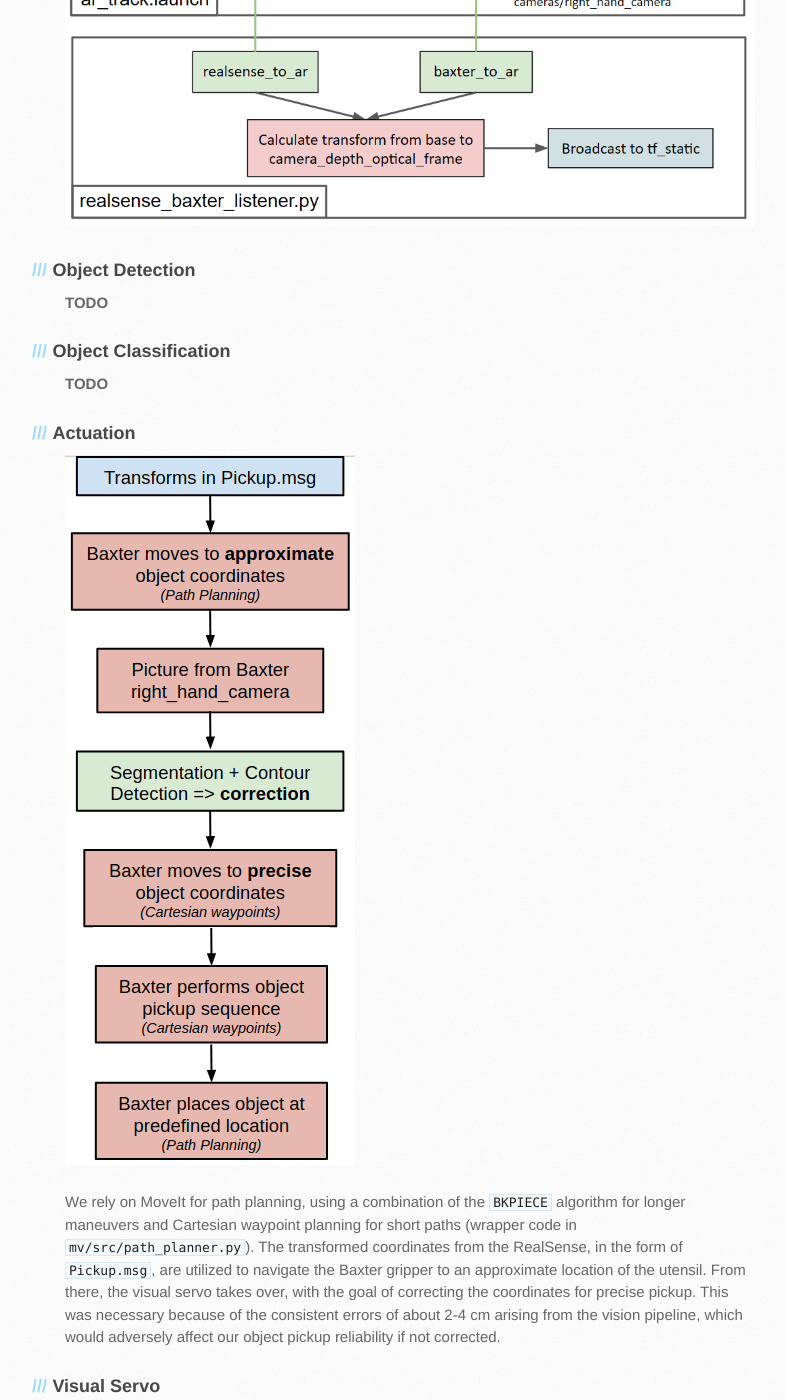
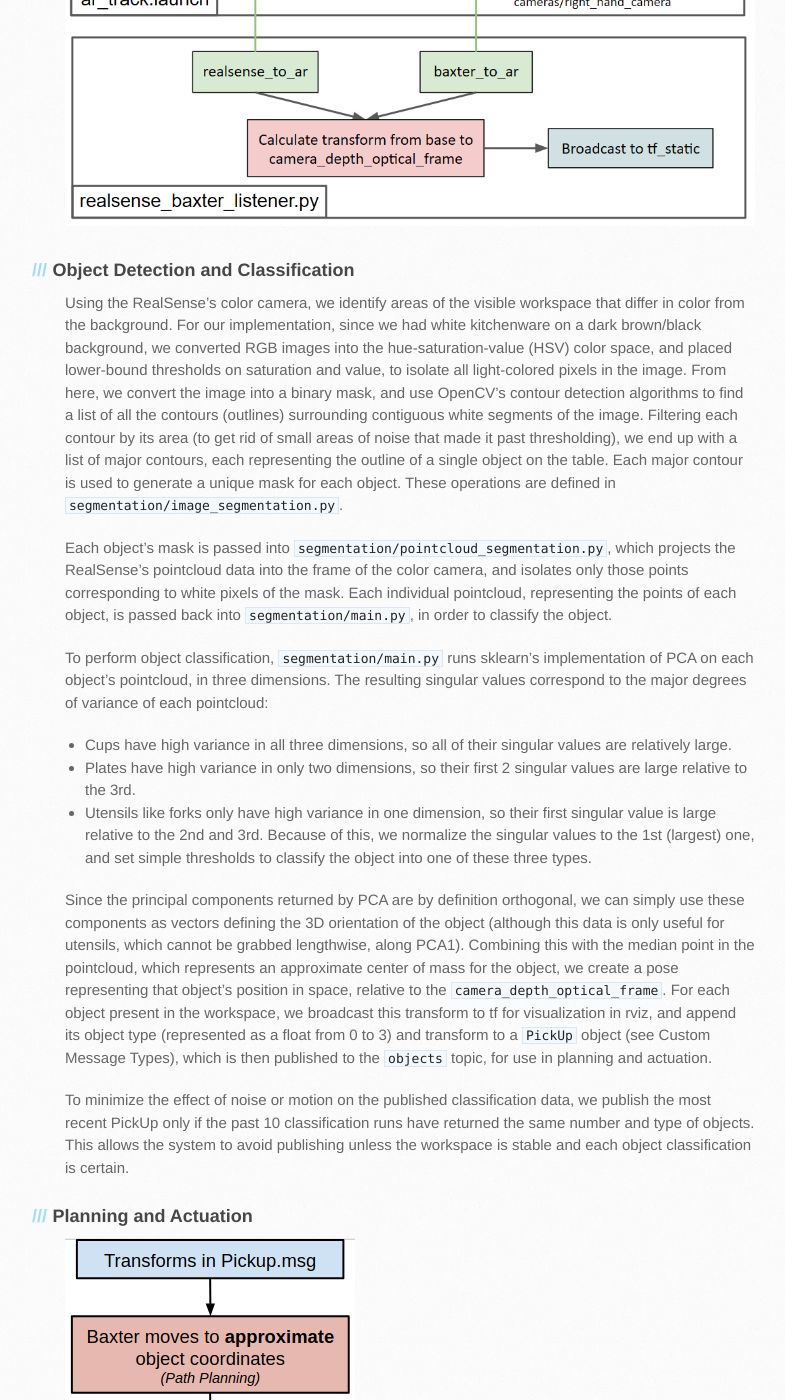
Before and after one commit to afmdnf/ee106a-project, a Jekyll site: the page built from docs/implementation.md, in a window 1280 px wide and 1400 px high, scrolled down 2445 px. Shown: the whole window, without its empty margins (105-890 px from the left). Built offline with Jekyll 4.4.1, drawn with Linux system fonts in a browser that asks for light colours; our own code applies the rules of GitHub Pages for plain Markdown files; the repository's description, which GitHub fills in, is left out; some of the changed text lies outside the part shown.

Commit message:
Added CV procedure to Implementation

```diff
--- a/docs/implementation.md
+++ b/docs/implementation.md
@@ -35,15 +35,24 @@ geometry_msgs/TransformStamped[] transforms
 ## System Operation Process
 ### Camera Calibration
 To operate our system, we need to first localize the RealSense relative to the Baxter. To do this, we start a tf listener node with `cv_algorithm/realsense_baxter_listener.py`, place a single AR tag in view of both the RealSense and Baxter's right wrist camera, and launch `cv_algorithm/ar_track.launch`. This file initializes two nodes that alternate the AR tag's transform between the RealSense tf tree and the Baxter tf tree. The listener then saves both the RealSense-to-AR transform and the Baxter-to-AR transform, calculates the transform between the `camera_depth_optical_frame` of the RealSense and the `base` frame of the Baxter, and broadcasts this to tf as a static transform, essentially connecting the two trees. From here, the ar_track nodes can be killed, and the AR tag is no longer necessary.
-![calibration](/assets/charts/camera_calibration.png)
+![calibration](/assets/charts/camera_calibration.PNG)
 
-### Object Detection
-**TODO**
+### Object Detection and Classification
+Using the RealSense's color camera, we identify areas of the visible workspace that differ in color from the background. For our implementation, since we had white kitchenware on a dark brown/black background, we converted RGB images into the hue-saturation-value (HSV) color space, and placed lower-bound thresholds on saturation and value, to isolate all light-colored pixels in the image. From here, we convert the image into a binary mask, and use OpenCV's contour detection algorithms to find a list of all the contours (outlines) surrounding contiguous white segments of the image. Filtering each contour by its area (to get rid of small areas of noise that made it past thresholding), we end up with a list of major contours, each representing the outline of a single object on the table. Each major contour is used to generate a unique mask for each object. These operations are defined in `segmentation/image_segmentation.py`.
 
-### Object Classification
-**TODO**
+Each object's mask is passed into `segmentation/pointcloud_segmentation.py`, which projects the RealSense's pointcloud data into the frame of the color camera, and isolates only those points corresponding to white pixels of the mask. Each individual pointcloud, representing the points of each object, is passed back into `segmentation/main.py`, in order to classify the object.
 
-### Actuation
+To perform object classification, `segmentation/main.py` runs sklearn's implementation of PCA on each object's pointcloud, in three dimensions. The resulting singular values correspond to the major degrees of variance of each pointcloud:
+* Cups have high variance in all three dimensions, so all of their singular values are relatively large.
+* Plates have high variance in only two dimensions, so their first 2 singular values are large relative to the 3rd.
+* Utensils like forks only have high variance in one dimension, so their first singular value is large relative to the 2nd and 3rd.
+Because of this, we normalize the singular values to the 1st (largest) one, and set simple thresholds to classify the object into one of these three types.
+
+Since the principal components returned by PCA are by definition orthogonal, we can simply use these components as vectors defining the 3D orientation of the object (although this data is only useful for utensils, which cannot be grabbed lengthwise, along PCA1). Combining this with the median point in the pointcloud, which represents an approximate center of mass for the object, we create a pose representing that object's position in space, relative to the `camera_depth_optical_frame`. For each object present in the workspace, we broadcast this transform to tf for visualization in rviz, and append its object type (represented as a float from 0 to 3) and transform to a `PickUp` object (see Custom Message Types), which is then published to the `objects` topic, for use in planning and actuation.
+
+To minimize the effect of noise or motion on the published classification data, we publish the most recent PickUp only if the past 10 classification runs have returned the same number and type of objects. This allows the system to avoid publishing unless the workspace is stable and each object classification is certain.
+
+### Planning and Actuation
 ![actuation_flow](/assets/charts/actuation_flow.png)
 
 We rely on MoveIt for path planning, using a combination of the `BKPIECE` algorithm for longer maneuvers and Cartesian waypoint planning for short paths (wrapper code in `mv/src/path_planner.py`). The transformed coordinates from the RealSense, in the form of `Pickup.msg`, are utilized to navigate the Baxter gripper to an approximate location of the utensil. From there, the visual servo takes over, with the goal of correcting the coordinates for precise pickup. This was necessary because of the consistent errors of about 2-4 cm arising from the vision pipeline, which would adversely affect our object pickup reliability if not corrected.
```
Also changed, not shown: other parts of docs/implementation.md (+1 -15 lines).
